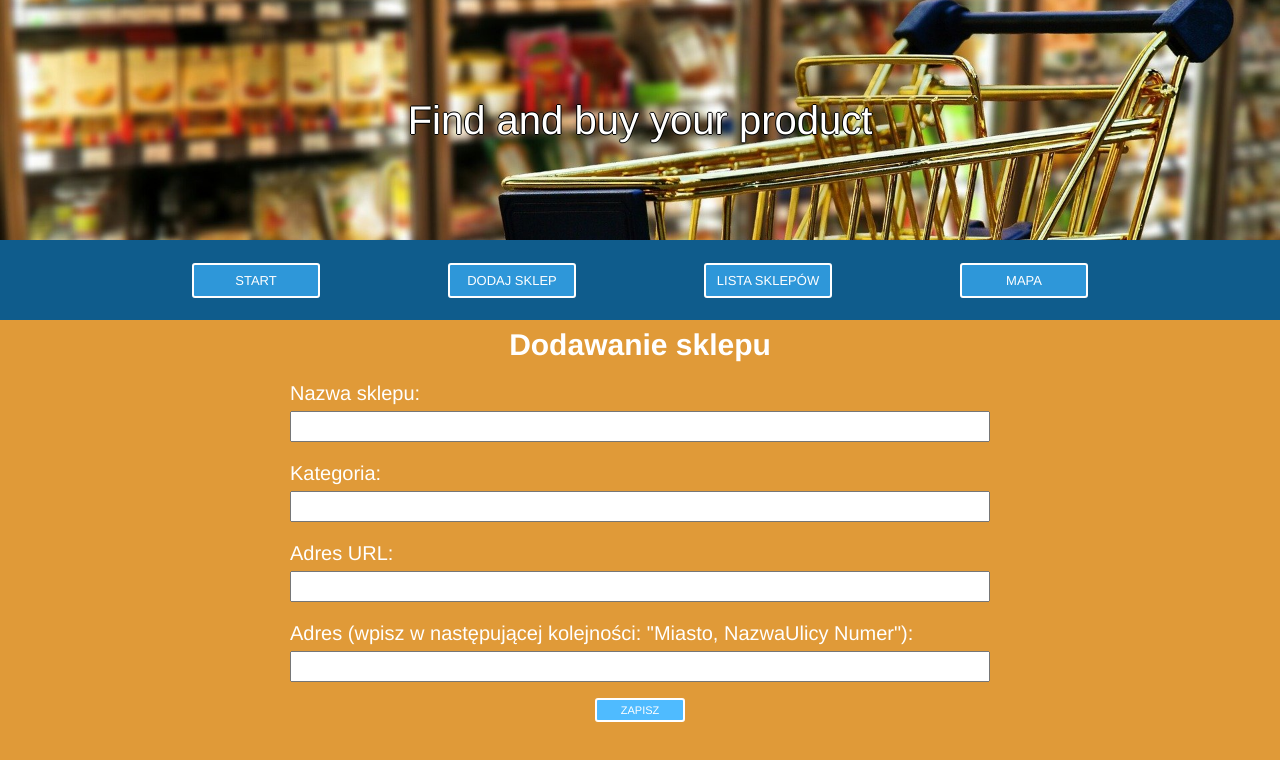
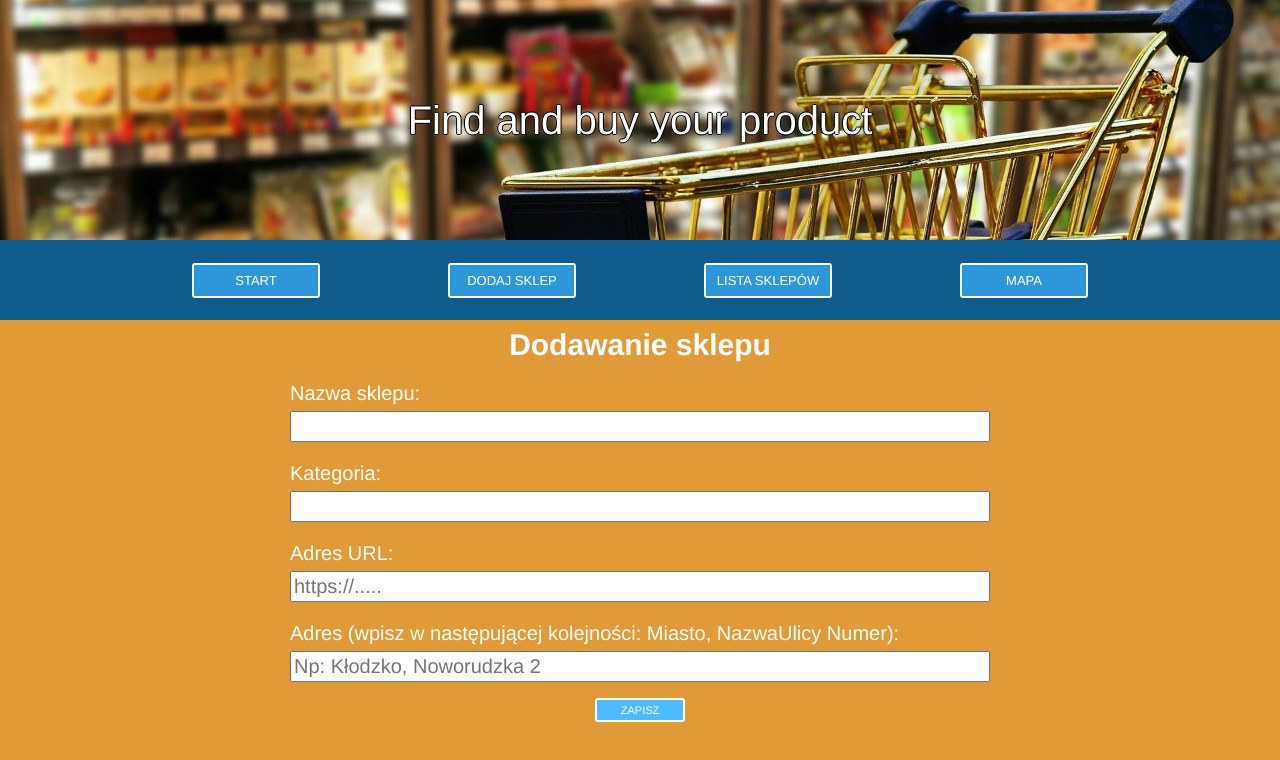
Before and after one commit to madridista5/shop_list_front, a React (Create React App) app: page /shops/add in a window 1280 px wide. Shown: the top 760 px of the page. Built offline with nearby package versions, Linux system fonts and the light colour scheme; no server answers.

Commit message:
Component AllShopsList was modified - view of product name and product price were added to searching feature.

```diff
--- a/src/components/AddShopForm/AddShopForm.tsx
+++ b/src/components/AddShopForm/AddShopForm.tsx
@@ -96,17 +96,19 @@ export const AddShopForm = () => {
                             name="url"
                             maxLength={100}
                             value={form.url}
+                            placeholder="https://....."
                             onChange={e => updateForm('url', e.target.value)}
                         />
                     </label>
                 </p>
                 <p>
                     <label>
-                        Adres (wpisz w następującej kolejności: "Miasto, NazwaUlicy Numer"): <br/>
+                        Adres (wpisz w następującej kolejności: Miasto, NazwaUlicy Numer): <br/>
                         <input
                             type="text"
                             name="address"
                             required
+                            placeholder={`Np: Kłodzko, Noworudzka 2`}
                             onChange={e => updateForm('address', e.target.value)}
                         />
                     </label>
--- a/src/components/AllShopsList/AllShopsList.tsx
+++ b/src/components/AllShopsList/AllShopsList.tsx
@@ -28,11 +28,24 @@ export const AllShopsList = () => {
         (async () => {
             const res = await fetch(`${apiUrl}/shops/${search}`);
             const data: ShopEntity[] = await res.json();
-            const newData = data.map(shop => ({
+
+            let newData = data.map(shop => ({
                 ...shop,
                 productName: search,
-                // productPrice: ??),
             })) as ShopEntityWithSearchProductData[];
+
+            if(search) {
+                for (let i = 0; i < newData.length; i++) {
+                    const resProductData = await fetch(`${apiUrl}/products/singleProduct/${data[i].id}/${search}`);
+                    const productData = await resProductData.json();
+
+                    newData[i] = {
+                        ...newData[i],
+                        productPrice: productData[0].price,
+                    };
+                }
+            }
+
             setShops(newData);
         })();
     }, [search]);
@@ -47,7 +60,7 @@ export const AllShopsList = () => {
                         <p>Nazwa: {shop.name}</p>
                         <p>Kategoria: {shop.category}</p>
                         {shop.url && <p>Adres URL: <a href={shop.url}>{shop.url}</a></p>}
-                        {shop.productName && <p>Produkt: {shop.productName}</p>}
+                        {(shop.productName && shop.productPrice) && <p>Produkt: {shop.productName}, Cena: {shop.productPrice.toFixed(2)} zł.</p>}
                         <p className="last-p">
                             <Link to="/test" className="link">Edytuj</Link>
                             <Link to="/test" className="link">Usuń</Link>
```
